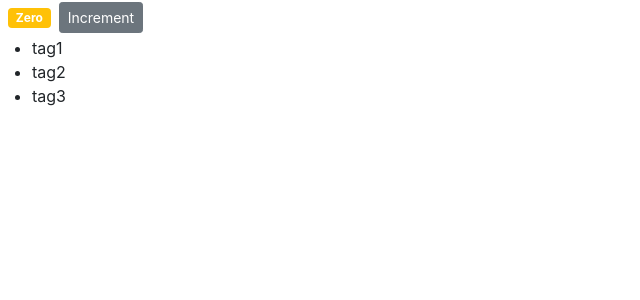
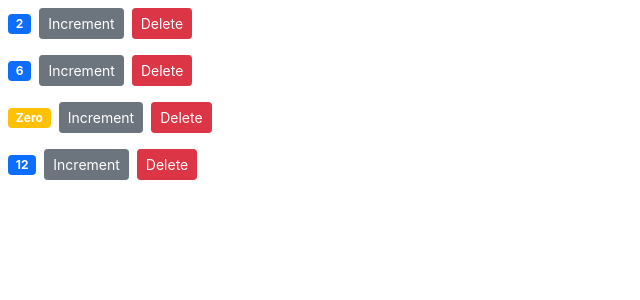
Before and after one commit to christopher-adolphe/learning-react, a React (Create React App) app in the folder counter-app/: page / in a window 1280 px wide. Shown: the top 300 px of the page, without its empty margins (0-640 px from the left). Built offline with nearby package versions, Linux system fonts and the light colour scheme.

Commit message:
Understanding props vs state and raising event

```diff
--- a/counter-app/src/components/counter.jsx
+++ b/counter-app/src/components/counter.jsx
@@ -6,31 +6,21 @@ class Counter extends Component {
   // the data as keys. Here for example, we are storing `count`
   // with an initial value of 0
   state = {
-    count: 0,
+    value: this.props.value,
     tags: ['tag1', 'tag2', 'tag3']
-  };
-
-  render() {
-    return (
-      <div>
-        <span className={ this.getBadgeClasses() }>{ this.formatCount() }</span>
-        <button className="btn btn-secondary btn-sm" onClick={ () => this.handleIncrement('product1') }>Increment</button>
-        { this.getTags() }
-      </div>
-    );
   }
 
   formatCount() {
-    const { count } = this.state;
+    const { value } = this.state;
 
-    return count === 0 ? 'Zero' : count;
+    return value === 0 ? 'Zero' : value;
   }
 
   getBadgeClasses() {
-    const { count } = this.state;
+    const { value } = this.state;
     let classes = 'badge m-2 bg-';
 
-    classes += count === 0 ? 'warning' : 'primary';
+    classes += value === 0 ? 'warning' : 'primary';
 
     return classes;
   }
@@ -52,7 +42,28 @@ class Counter extends Component {
     // The `setState()` method indicates React which part of the state
     // is being updated and synchronise the DOM with the virtual DOM
     // to reflect the changes
-    this.setState({ count: this.state.count + 1 })
+    this.setState({ value: this.state.value + 1 })
+  }
+
+  render() {
+    // Every React component has a `props` property whihc is a
+    // plain javascript object contains all the attribute that
+    // are set on that component and can thus be used to pass
+    // data to the component from outside
+    // NOTE: The `state` property is private to a component
+    // meaning that it is only accessible within the component.
+    // The `props` property on the other hand are attributes
+    // set from outside the component as inputs to pass data
+    // and it is read only
+    // console.log('Counter props: ', this.props);
+
+    return (
+      <div>
+        <span className={ this.getBadgeClasses() }>{ this.formatCount() }</span>
+        <button className="btn btn-secondary btn-sm" onClick={ () => this.handleIncrement('product1') }>Increment</button>
+        <button className="btn btn-danger btn-sm m-2" onClick={ this.props.onDelete.bind(null, this.props.id) }>Delete</button>
+      </div>
+    );
   }
 }
 
--- /dev/null
+++ b/counter-app/src/components/counters.jsx
@@ -0,0 +1,38 @@
+import React, { Component } from 'react';
+import Counter from './counter';
+
+class Counters extends Component {
+  state = {
+    counters: [
+      { id: 1, value: 2 },
+      { id: 2, value: 6 },
+      { id: 3, value: 0 },
+      { id: 4, value: 12 }
+    ]
+  }
+
+  getCounters() {
+    const { counters } = this.state;
+
+    return counters.length
+      ? counters.map(counter => <Counter key={ counter.id } id={ counter.id } value={ counter.value } onDelete={ this.handleDelete } />)
+      : <p>Sorry, there are no counters</p>
+  }
+
+  handleDelete = (id) => {
+    console.log('handleDelete called: ', id);
+    const { counters } = this.state;
+
+    this.setState({ counters: counters.filter(counter => counter.id !== id )});
+  }
+
+  render() {
+    return (
+      <div>
+        { this.getCounters() }
+      </div>
+    );
+  }
+}
+
+export default Counters;
--- a/counter-app/src/index.js
+++ b/counter-app/src/index.js
@@ -3,12 +3,12 @@ import ReactDOM from 'react-dom';
 import 'bootstrap/dist/css/bootstrap.min.css';
 import './index.css';
 import App from './App';
-import Counter from './components/counter'
+import Counters from './components/counters'
 import reportWebVitals from './reportWebVitals';
 
 ReactDOM.render(
   <React.StrictMode>
-    <Counter />
+    <Counters />
   </React.StrictMode>,
   document.getElementById('root')
 );
```
Also changed, not shown: 1 other file (tests, documents, lock files or other folders).
